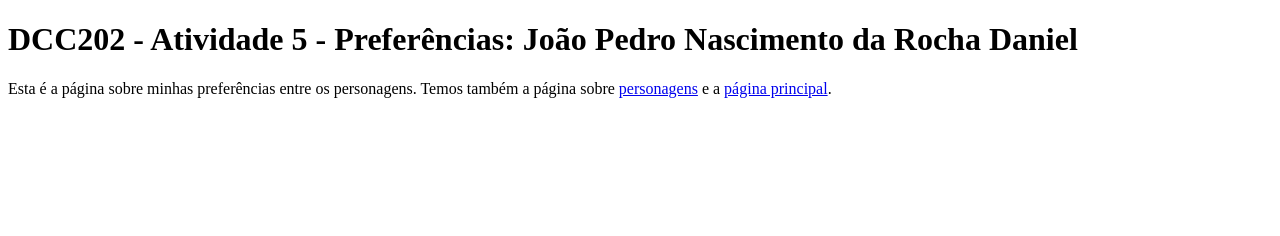
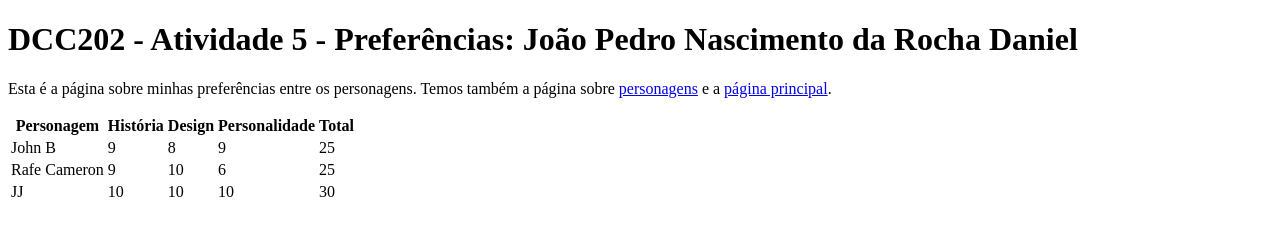
Before and after one commit to ufjf-dcc202/ufjf-dcc202-2023-3-a-atv5-joaopedrodaniel, a website: page preferencias.html in a window 1280 px wide. Drawn offline with Linux system fonts and the light colour scheme.

Commit message:
adiciona tabela com cabeça e corpo em preferencias.html

```diff
--- a/preferencias.html
+++ b/preferencias.html
@@ -9,6 +9,41 @@
     <main>
         <h1>DCC202 - Atividade 5 - Preferências: João Pedro Nascimento da Rocha Daniel</h1>
         <p>Esta é a página sobre minhas preferências entre os personagens. Temos também a página sobre <a href="personagens.html">personagens</a> e a <a href="index.html">página principal</a>.</p>
+        <table>
+            <thead>
+                <tr>
+                    <th>Personagem</th>
+                    <th>História</th>
+                    <th>Design</th>
+                    <th>Personalidade</th>
+                    <th>Total</th>
+                </tr>
+            </thead>
+            <tbody>
+                <tr>
+                    <td>John B</td>
+                    <td>9</td>
+                    <td>8</td>
+                    <td>9</td>
+                    <td>25</td>
+                </tr>
+                <tr>
+                    <td>Rafe Cameron</td>
+                    <td>9</td>
+                    <td>10</td>
+                    <td>6</td>
+                    <td>25</td>
+                </tr>
+                <tr>
+                    <td>JJ</td>
+                    <td>10</td>
+                    <td>10</td>
+                    <td>10</td>
+                    <td>30</td>
+                </tr>
+            </tbody>
+        </table>
+
     </main>
 </body>
 </html>
```
